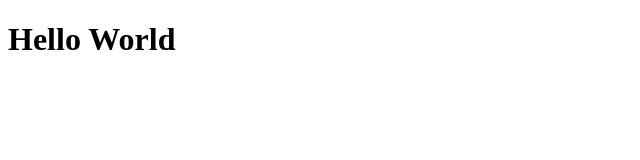
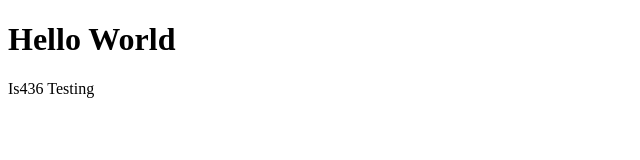
Before and after one commit to JJBeecher/is436lab4, a plain HTML site: page index.html in a window 1280 px wide. Shown: the whole page, without its empty margins (0-640 px from the left). Drawn offline with Linux system fonts and the light colour scheme.

Commit message:
Update index.html

```diff
--- a/index.html
+++ b/index.html
@@ -3,5 +3,6 @@
 
 <body>
   <h1> Hello World </h1>
+    <p> Is436 Testing </p>
 </body>
 </html>
```
